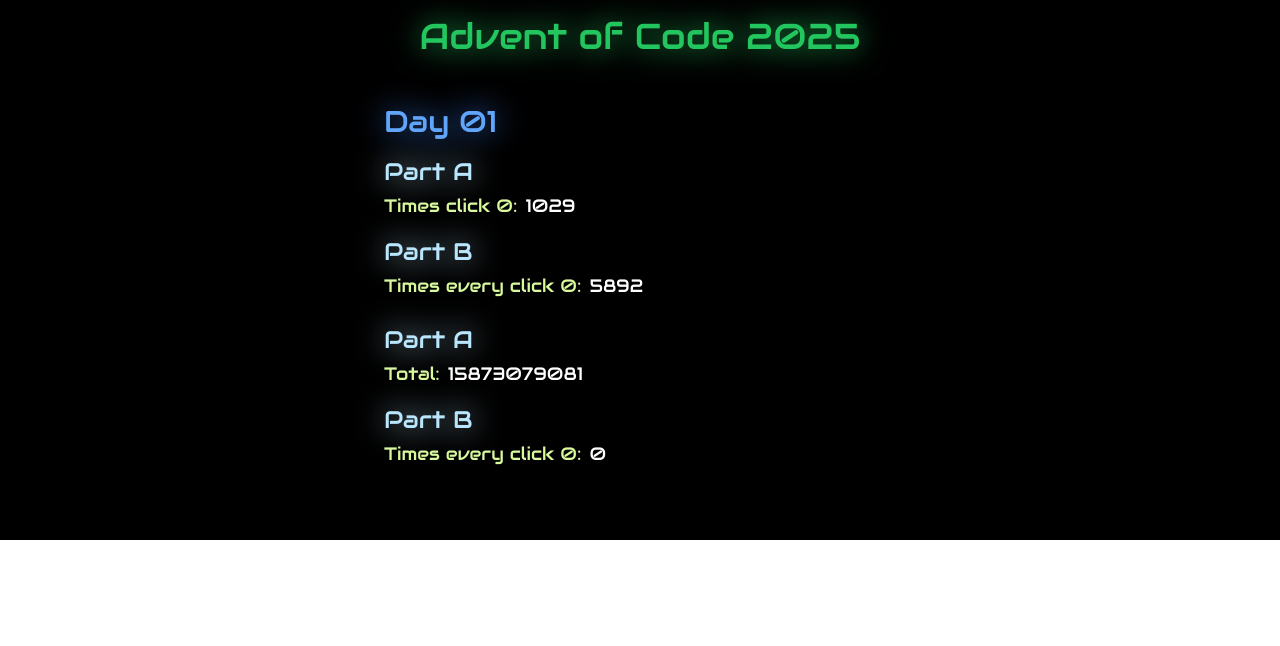
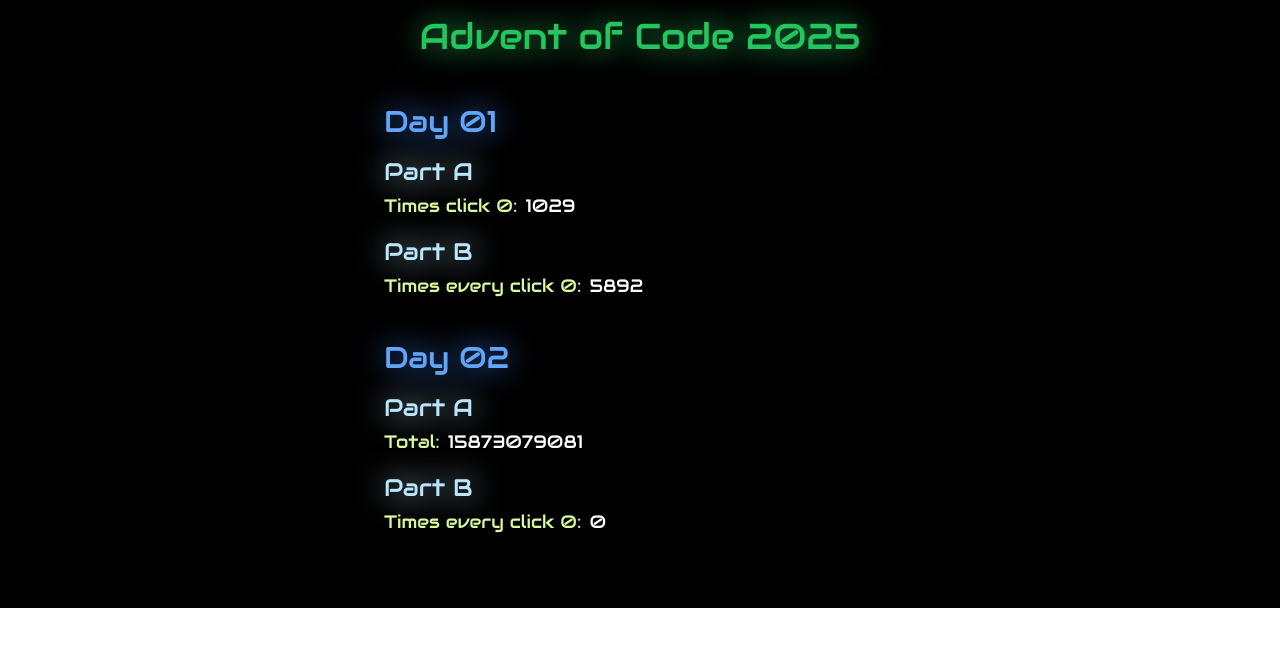
Before and after one commit to jackfalcone/aoc25, a React (Create React App) app: page / in a window 1280 px wide. Shown: the top 646 px of the page. Built offline with nearby package versions, Linux system fonts and the light colour scheme.

Commit message:
Day Tag missing

```diff
--- a/src/App.js
+++ b/src/App.js
@@ -9,6 +9,7 @@ function App() {
         <h1 className="mb-4 text-4xl text-green-500 text-center font-Audiowide drop-shadow-[0_0_15px_rgba(34,197,94,0.9)]">Advent of Code 2025</h1>
         <Day dayNum="01" />
         <Day01 />
+        <Day dayNum="02" />
         <Day02 />
       </div>
     </div>
```
